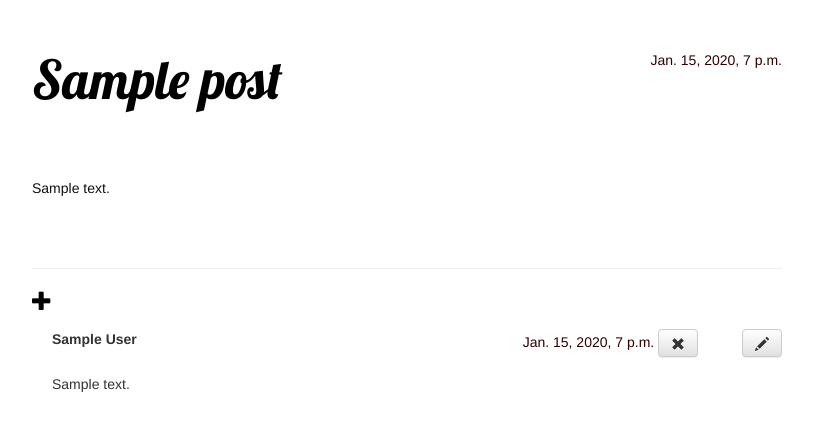
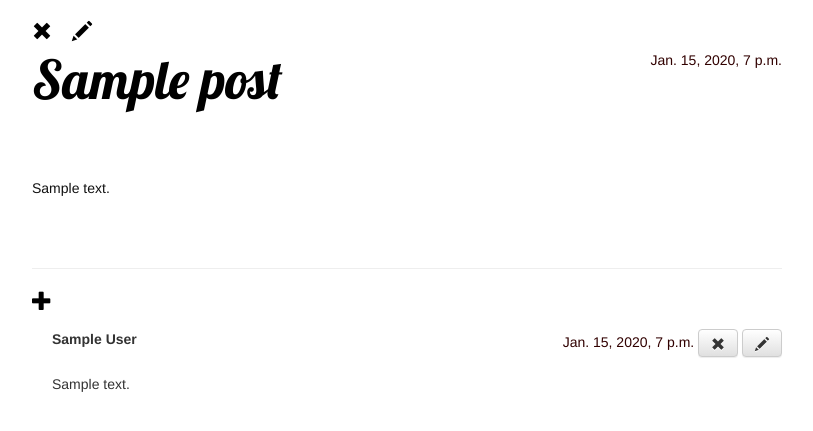
Before and after one commit to krista2811/my-first-blog, a Django app: page /post/1/ in a window 1280 px wide. Shown: the part 169-600 px from the top of the page, without its empty margins (23-836 px from the left). Run offline with Django 3.2, Linux system fonts and the light colour scheme; a user stored in the database is signed in; tables that the repository leaves empty hold one stand-in row (values such as "Sample post"); some libraries are stand-ins or nearby versions.

Commit message:
changed lines

```diff
--- a/blog/templates/blog/post_detail.html
+++ b/blog/templates/blog/post_detail.html
@@ -2,6 +2,9 @@
 {% load staticfiles %}
 {%block content %}
 {% if user.is_authenticated %}
+	<a id="test" class="btntn" href="{% url 'post_remove?' pk=post.pk %}"><span class="glyphicon glyphicon-remove"></span></a>
+	<a class="btntn" href="{% url 'post_edit' pk=post.pk %}"><span class="glyphicon glyphicon-pencil"></a>
+
 {% endif %}
 	<div class="post">
 		{% if post.published_date %}
@@ -21,8 +24,8 @@
     <div class="comment">
         <div class="date">
 	{{ comment.created_date }}
-	<button class="btn btn-default" href="{% url 'comment_remove' pk=comment.pk %}"><span class="glyphicon glyphicon-remove"></span></button>
-	<button class="btn btn-default" style ="margin-left : 40px" href="{% url 'comment_edit' pk=post.pk fuck=comment.pk %}"><span class="glyphicon glyphicon-pencil"></span></button>
+	<a class="btn btn-default" href="{% url 'comment_remove' pk=comment.pk %}"><span class="glyphicon glyphicon-remove"></span></a>
+	<a class="btn btn-default" href="{% url 'comment_edit' pk=post.pk fuck=comment.pk %}"><span class="glyphicon glyphicon-pencil"></span></a>
 	</div>
         <strong>{{ comment.author }}</strong>
         <p class="comments">{{ comment.text|linebreaks }}</p>
```
